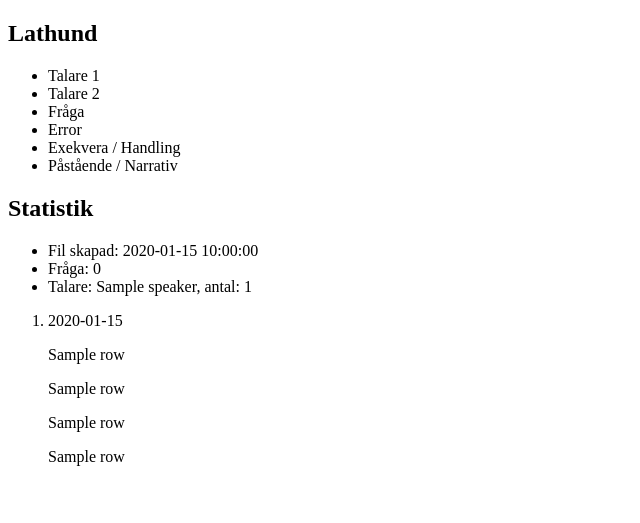
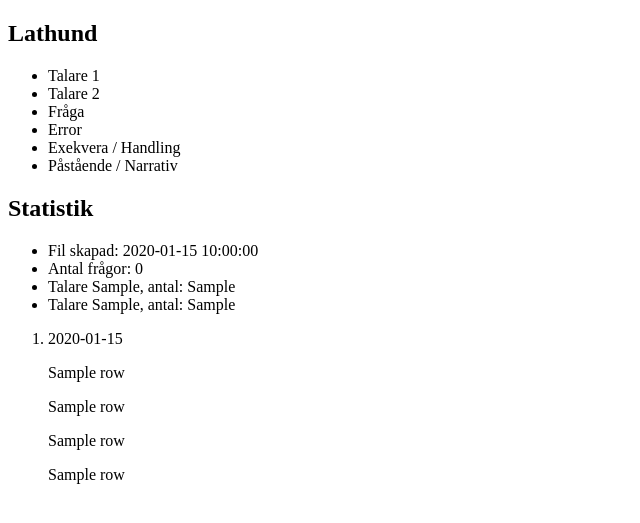
Before and after one commit to jensadev/transcript-visual, a Python web app: template templates/template.html in a window 1280 px wide. Shown: the top 523 px of the page, without its empty margins (0-640 px from the left). Run offline with Jinja, Linux system fonts and the light colour scheme; the template is opened without the code that fills it: most values are stand-ins (such as "Sample title", 1, 10 or a date in 2020).

Commit message:
Refactor code to update speaker variables and color guide in app.py, style.css, and template.html

```diff
--- a/app.py
+++ b/app.py
@@ -66,7 +66,8 @@ def render_template(filename: str, rows: list, speakers: dict, types: dict):
             "title": filename,
             "rows": rows,
             "style": minify_css("style.css"),
-            "speakers": speakers,
+            "speaker1": speakers[0],
+            "speaker2": speakers[1],
             "types": types,
             "date": datetime.now().strftime("%Y-%m-%d %H:%M:%S"),
         }
--- a/templates/template.html
+++ b/templates/template.html
@@ -5,11 +5,14 @@
   <meta charset="UTF-8">
   <meta name="viewport" content="width=device-width, initial-scale=1.0">
   <title>Document</title>
-  <style>{{ style | safe }}</style>
+  <style>{{style | safe}}
+  </style>
 </head>
 
 <body>
   <header>
+    <div>
+
       <h2>Lathund</h2>
       <ul class="color-guide">
         <li>
@@ -43,26 +46,27 @@
           <span>Påstående / Narrativ</span>
         </li>
       </ul>
-  </header>
-  <aside>
+    </div>
+    <div>
       <h2>Statistik</h2>
       <ul>
         <li>Fil skapad: {{ date }}</li>
-      <li>Fråga: {{ types['Fråga'] if 'Fråga' in types else 0 }}</li>
-      {% for speaker, count in speakers[:2] %}
-          <li>Talare: {{ speaker }}, antal: {{ count }}</li>
-      {% endfor %}
+        <li>Antal frågor: {{ types['Fråga'] if 'Fråga' in types else 0 }}</li>
+        <li>Talare {{ speaker1[0] }}, antal: {{ speaker1[1] }}</li>
+        <li>Talare {{ speaker2[0] }}, antal: {{ speaker2[1] }}</li>
       </ul>
-  </aside>
+    </div>
+  </header>
+
   <main>
     <ol class="timeline">
       {% for row in rows %}
-        <li class="{% if row[2] == 'Separator' %}separator{% endif %}">
+      <li {% if row[2] == 'Separator' %} class="separator" {% endif %}>
         {% if row[2] == 'Separator' %}
         <time>{{ row[0].strftime('%M:%S') }}</time>
         {% endif %}
         {% if row[1] %}
-        <span class="speaker speaker-{{ row[1] }}">
+        <span class="speaker speaker-{{ 1 if row[1] == speaker1[0] else 2 if row[1] == speaker2[0] else '' }}">
           {{ row[1] }}
         </span>
         {% endif %}
```
Also changed, not shown: style.css (+4 -7 lines). Lines whose indentation alone changed are shown as unchanged.
